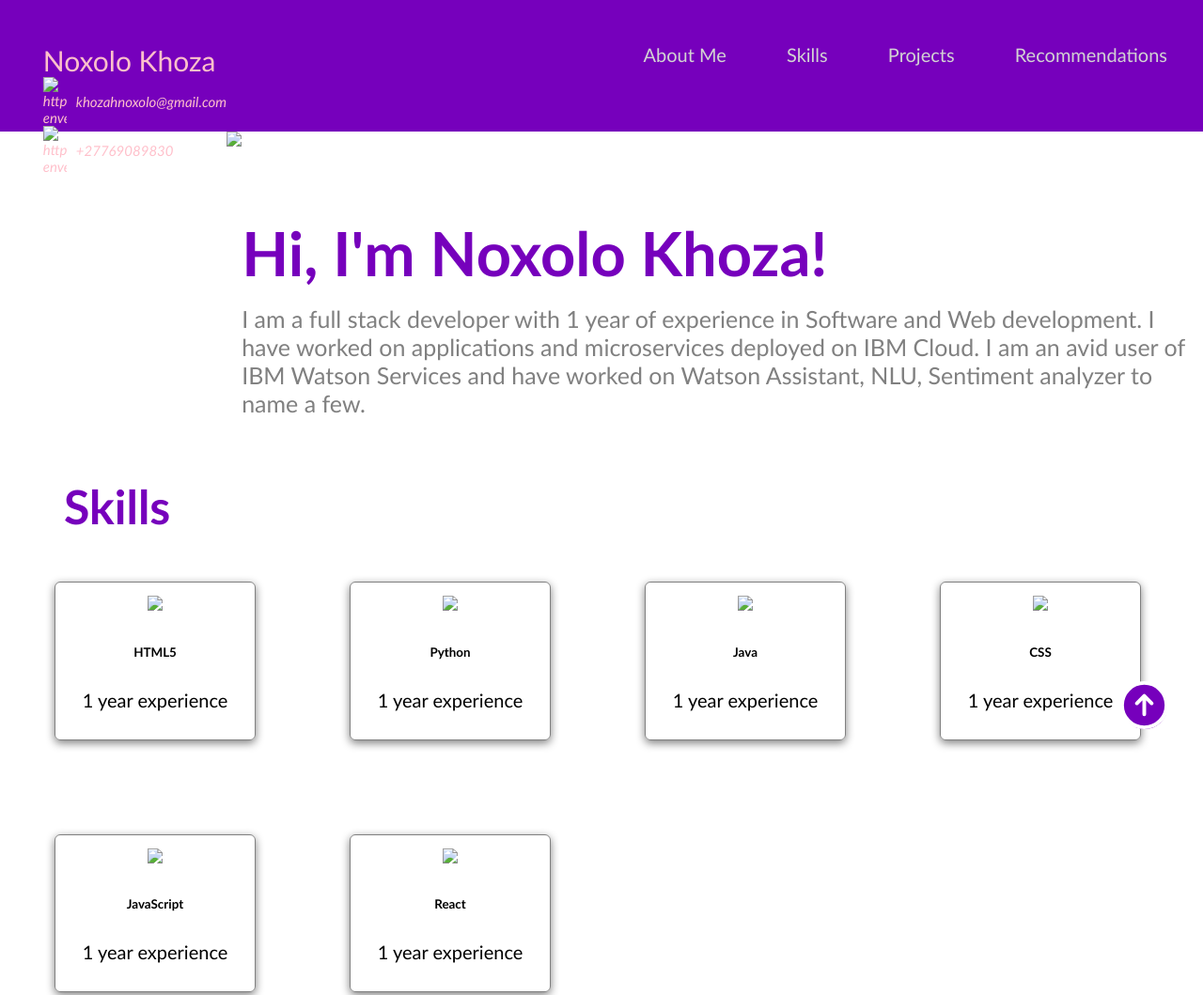
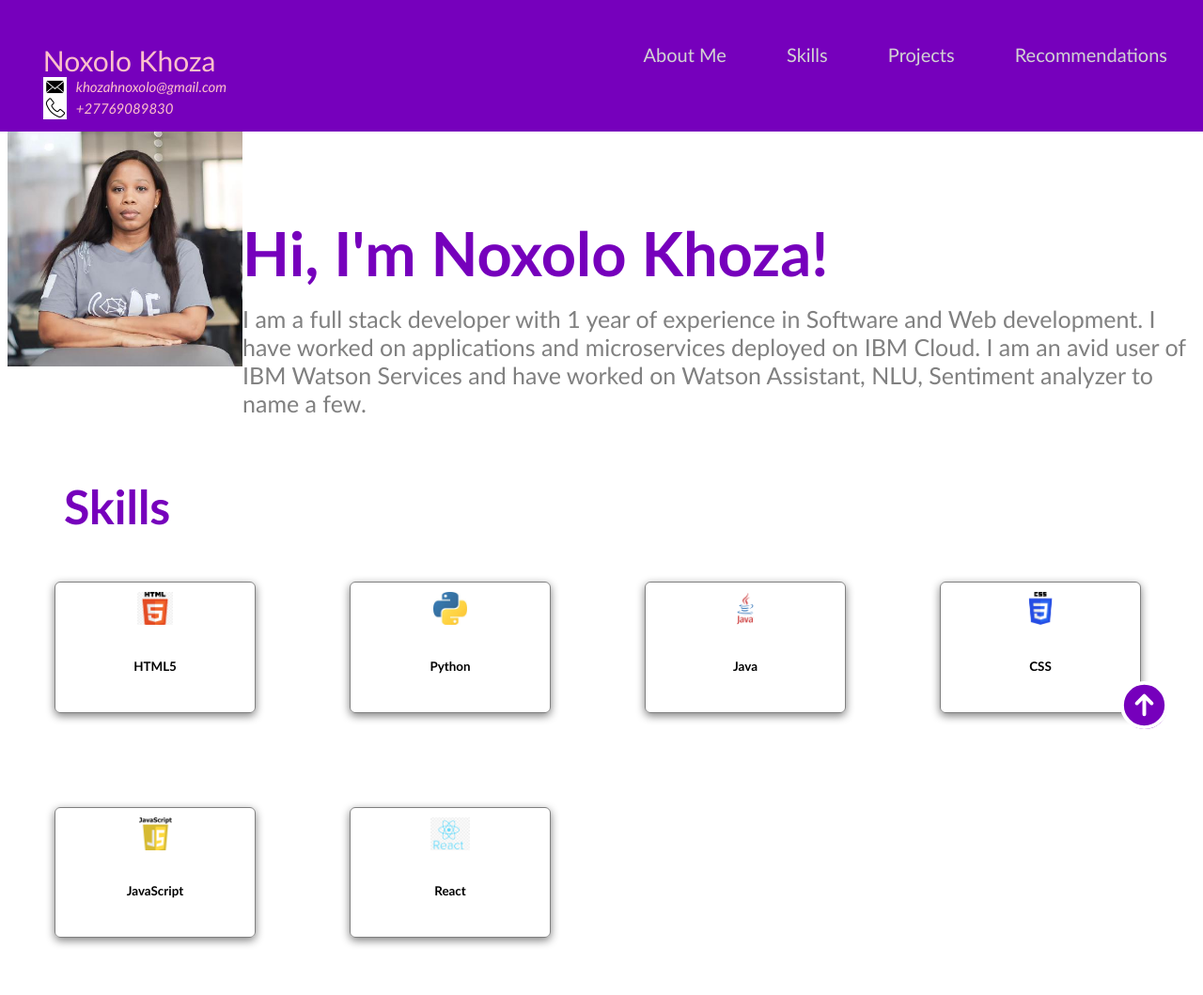
Before and after one commit to uNoxKhoza/Single_Page_Portfolio, a plain HTML site: page index.html in a window 1280 px wide. Shown: the top 1059 px of the page at 94% size. Drawn offline with Linux system fonts and the light colour scheme.

Commit message:
added images file

```diff
--- a/index.html
+++ b/index.html
@@ -14,13 +14,13 @@
             <div class="profile_name">
                 Noxolo Khoza
                 <div class="contact_info">
-                    <img src="html_finalprojimages/envelope.png"
+                    <img src="images/email.jpeg"
                         alt="https://icons8.com/icon/124377/circled-envelope" />
                     khozahnoxolo@gmail.com
                 </div>
                 <div style="clear:both;"></div>
                 <div class="contact_info">
-                    <img src="html_finalprojimages/phone.png" alt="https://icons8.com/icon/124377/circled-envelope" />
+                    <img src="images/mobile.jpeg" alt="https://icons8.com/icon/124377/circled-envelope" />
                     +27769089830
 
                 </div>
@@ -39,7 +39,7 @@
     <!-- About Me -->
     <section id="about-me" class="container">
         <div>
-            <img src="html_finalprojimages/woman.png" width="profile_image" />
+            <img src="images/Noxolo.jpeg" width="250px" />
         </div>
 
         <div>
@@ -63,39 +63,39 @@
 
         <div class="all_skills">
             <div class="skill">
-                <img src="html_finalprojimages/html5.png" />
+                <img src="images/HTML.png" />
                 <h6>HTML5</h6>
-                <p>1 year experience</p>
+
             </div>
 
             <div class="skill">
-                <img src="html_finalprojimages/python.png" />
+                <img src="images/python.jpeg" />
                 <h6>Python</h6>
-                <p>1 year experience</p>
+
             </div>
 
             <div class="skill">
-                <img src="html_finalprojimages/java.png" />
+                <img src="images/java.png" />
                 <h6>Java</h6>
-                <p>1 year experience</p>
+
             </div>
 
             <div class="skill">
-                <img src="html_finalprojimages/CSS3.png" />
+                <img src="images/css.png" />
                 <h6>CSS</h6>
-                <p>1 year experience</p>
+
             </div>
 
             <div class="skill">
-                <img src="html_finalprojimages/js.jpeg" />
+                <img src="images/javascript.png" />
                 <h6>JavaScript</h6>
-                <p>1 year experience</p>
+
             </div>
 
             <div class="skill">
-                <img src="html_finalprojimages/react.png" />
+                <img src="images/react.png" />
                 <h6>React</h6>
-                <p>1 year experience</p>
+
             </div>
 
 
```
Also changed, not shown: images/HTML.png (added), images/Noxolo.jpeg (added), images/css.png (added), images/email.jpeg (added), images/java.png (added), images/javascript.png (added), images/mobile.jpeg (added), images/python.jpeg (added), images/react.png (added).
